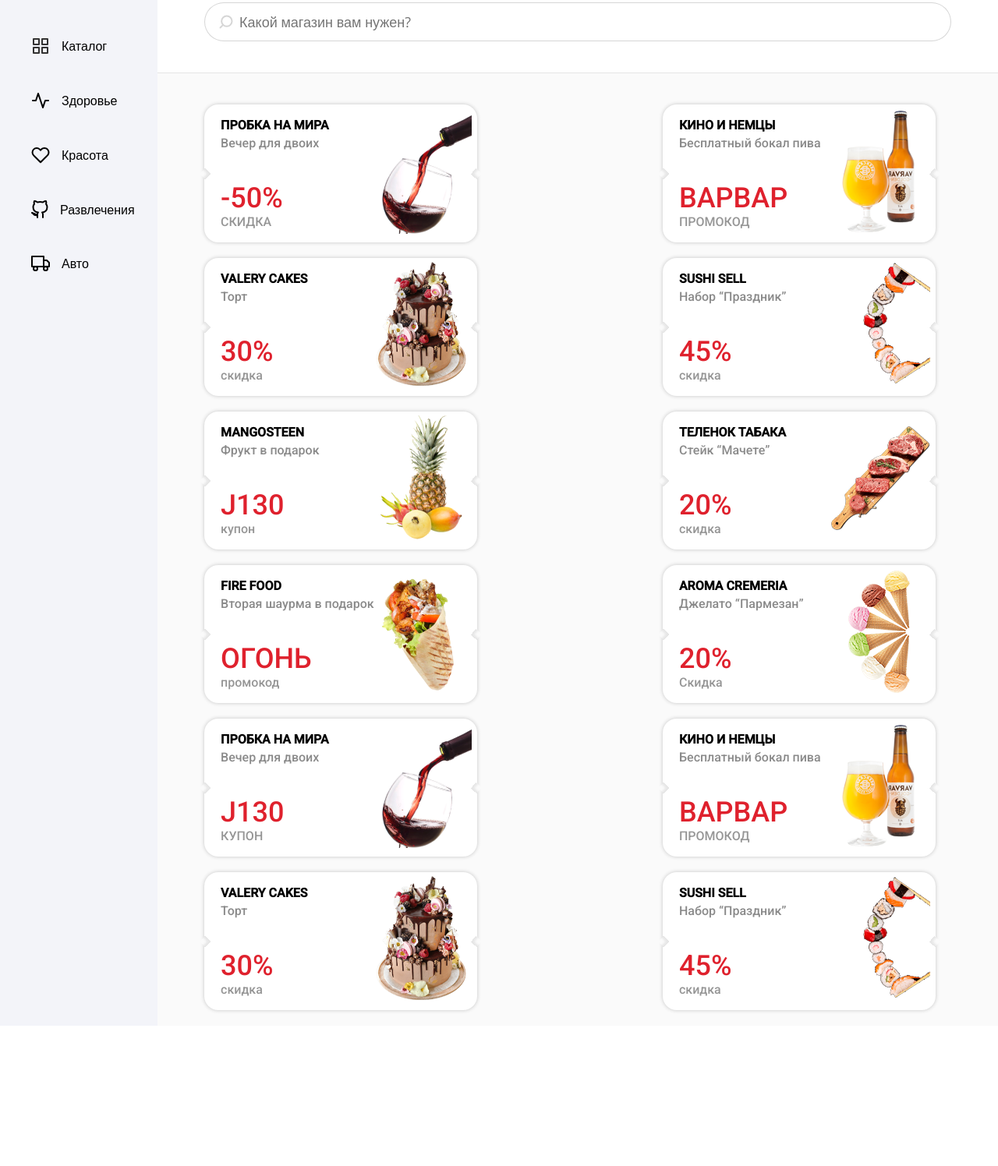
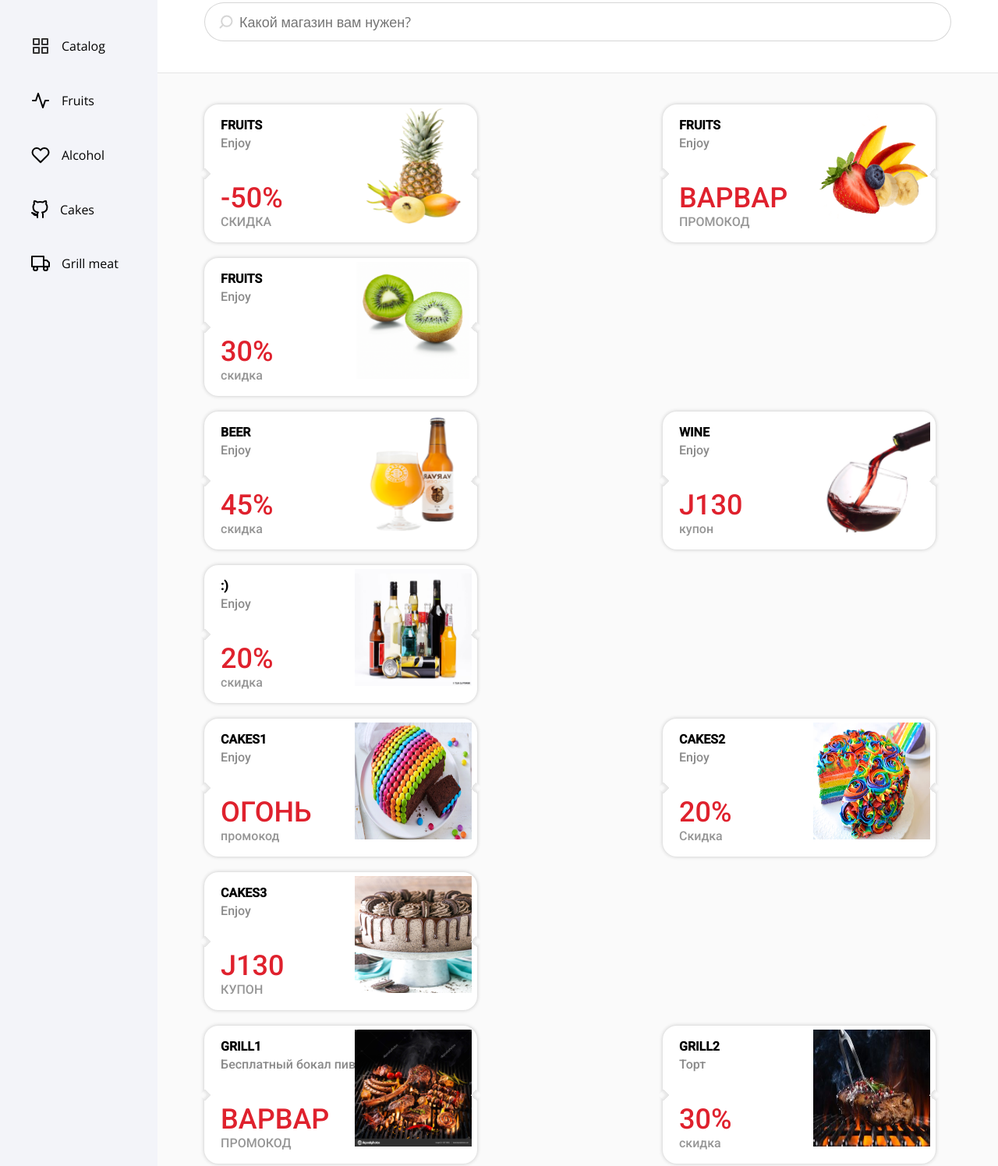
Before and after one commit to Letmehear15/shops, a plain HTML site: page index.html in a window 1280 px wide. Shown: the part 106-1602 px from the top of the page at 78% size. Before the commit the page ends 1422 px from the top, so only its background shows below. Drawn offline with nearby package versions, Linux system fonts and the light colour scheme.

Commit message:
update nah

```diff
--- a/css/style.css
+++ b/css/style.css
@@ -4,6 +4,11 @@
     box-sizing: border-box;
     font-family: 'Open Sans', sans-serif;
 }
+
+.hide {
+    display: none !important;
+}
+
 .active {
     color: #34ABE0;
     border-left: 3px solid #34ABE0;
@@ -87,6 +92,12 @@ header {
     justify-content: space-between;
     flex-wrap: wrap;
 }
+.flex {
+    width: 100%;
+    display: flex;
+    justify-content: space-between;
+    flex-wrap: wrap;
+}
 .main__item {
     position: relative;
     display: flex;
@@ -159,6 +170,8 @@ header {
     font-weight: 300;
 }
 .rightSide img{
+    width: 150px;
+    height: 150px;
     position: absolute;
     right: 6px;
     top: 4px;
--- a/index.html
+++ b/index.html
@@ -23,41 +23,41 @@
                 <span>BECO</span>
             </div>
             <ul class="menu__items">
-                <li class="menu__item">
+                <li class="menu__item catalog">
                     <svg width="24" height="24" viewBox="0 0 24 24" fill="none" xmlns="http://www.w3.org/2000/svg">
                         <path d="M10 3H3V10H10V3Z" stroke="#333333" stroke-width="2" stroke-linecap="round" stroke-linejoin="round"/>
                         <path d="M21 3H14V10H21V3Z" stroke="#333333" stroke-width="2" stroke-linecap="round" stroke-linejoin="round"/>
                         <path d="M21 14H14V21H21V14Z" stroke="#333333" stroke-width="2" stroke-linecap="round" stroke-linejoin="round"/>
                         <path d="M10 14H3V21H10V14Z" stroke="#333333" stroke-width="2" stroke-linecap="round" stroke-linejoin="round"/>
                     </svg>
-                    <span>Каталог</span>
+                    <span>Catalog</span>
                 </li>
-                <li class="menu__item">
+                <li class="menu__item toArray">
                     <svg width="24" height="24" viewBox="0 0 24 24" fill="none" xmlns="http://www.w3.org/2000/svg">
                         <path d="M22 12H18L15 21L9 3L6 12H2" stroke="black" stroke-width="2" stroke-linecap="round" stroke-linejoin="round"/>
                     </svg>
-                    <span>Здоровье</span>
+                    <span>Fruits</span>
                 </li>
-                <li class="menu__item">
+                <li class="menu__item toArray">
                     <svg width="24" height="24" viewBox="0 0 24 24" fill="none" xmlns="http://www.w3.org/2000/svg">
                         <path d="M20.84 4.60999C20.3292 4.099 19.7228 3.69364 19.0554 3.41708C18.3879 3.14052 17.6725 2.99817 16.95 2.99817C16.2275 2.99817 15.5121 3.14052 14.8446 3.41708C14.1772 3.69364 13.5708 4.099 13.06 4.60999L12 5.66999L10.94 4.60999C9.9083 3.5783 8.50903 2.9987 7.05 2.9987C5.59096 2.9987 4.19169 3.5783 3.16 4.60999C2.1283 5.64169 1.54871 7.04096 1.54871 8.49999C1.54871 9.95903 2.1283 11.3583 3.16 12.39L4.22 13.45L12 21.23L19.78 13.45L20.84 12.39C21.351 11.8792 21.7563 11.2728 22.0329 10.6053C22.3095 9.93789 22.4518 9.22248 22.4518 8.49999C22.4518 7.77751 22.3095 7.0621 22.0329 6.39464C21.7563 5.72718 21.351 5.12075 20.84 4.60999V4.60999Z" stroke="black" stroke-width="2" stroke-linecap="round" stroke-linejoin="round"/>
                     </svg>
-                    <span>Красота</span>
+                    <span>Alcohol</span>
                 </li>
-                <li class="menu__item">
+                <li class="menu__item toArray">
                     <svg width="22" height="23" viewBox="0 0 22 23" fill="none" xmlns="http://www.w3.org/2000/svg">
                         <path d="M15 22V18.13C15.0375 17.6532 14.9731 17.1738 14.811 16.7238C14.6489 16.2738 14.3929 15.8634 14.06 15.52C17.2 15.17 20.5 13.98 20.5 8.52C20.4997 7.12383 19.9627 5.7812 19 4.77C19.4559 3.54851 19.4236 2.19835 18.91 0.999999C18.91 0.999999 17.73 0.649999 15 2.48C12.708 1.85882 10.292 1.85882 8 2.48C5.27 0.649999 4.09 0.999999 4.09 0.999999C3.57638 2.19835 3.54414 3.54851 4 4.77C3.03013 5.7887 2.49252 7.14346 2.5 8.55C2.5 13.97 5.8 15.16 8.94 15.55C8.611 15.89 8.35726 16.2954 8.19531 16.7399C8.03335 17.1844 7.96681 17.6581 8 18.13V22M8 19C3 20.5 3 16.5 1 16L8 19Z" stroke="black" stroke-width="2" stroke-linecap="round" stroke-linejoin="round"/>
                     </svg>
-                    <span>Развлечения</span>
+                    <span>Cakes</span>
                     </li>
-                <li class="menu__item">
+                <li class="menu__item toArray">
                     <svg width="24" height="24" viewBox="0 0 24 24" fill="none" xmlns="http://www.w3.org/2000/svg">
                         <path d="M16 3H1V16H16V3Z" stroke="black" stroke-width="2" stroke-linecap="round" stroke-linejoin="round"/>
                         <path d="M16 8H20L23 11V16H16V8Z" stroke="black" stroke-width="2" stroke-linecap="round" stroke-linejoin="round"/>
                         <path d="M5.5 21C6.88071 21 8 19.8807 8 18.5C8 17.1193 6.88071 16 5.5 16C4.11929 16 3 17.1193 3 18.5C3 19.8807 4.11929 21 5.5 21Z" stroke="black" stroke-width="2" stroke-linecap="round" stroke-linejoin="round"/>
                         <path d="M18.5 21C19.8807 21 21 19.8807 21 18.5C21 17.1193 19.8807 16 18.5 16C17.1193 16 16 17.1193 16 18.5C16 19.8807 17.1193 21 18.5 21Z" stroke="black" stroke-width="2" stroke-linecap="round" stroke-linejoin="round"/>
                     </svg>
-                    <span>Авто</span>
+                    <span>Grill meat</span>
                 </li>
             </ul>
         </aside>
@@ -71,10 +71,11 @@
             </header>
             <div class="container">
                 <div class="main__items">
+                    <div class="category flex">
                         <div class="main__item">
                             <div class="leftSide">
-                            <h2 class="item_title">пробка на мира</h2>
-                            <span class="item__subtitle">Вечер для двоих</span>
+                                <h2 class="item_title">Fruits</h2>
+                                <span class="item__subtitle">Enjoy</span>
                                 <div class="discount">
                                     <span class="cupon">-50%</span>
                                     <span class="promo">СКИДКА</span>
@@ -82,16 +83,48 @@
                             </div>
 
                             <div class="rightSide">
-                            <img src="./img/wine.png" alt="wine">
+                                <img src="./img/fruit.png" alt="wine">
                             </div>
                         </div>
                         <div class="main__item">
                             <div class="leftSide">
-                            <h2 class="item_title">кИНО И НЕМЦЫ</h2>
-                            <span class="item__subtitle">Бесплатный бокал пива</span>
+                                <h2 class="item_title">Fruits</h2>
+                                <span class="item__subtitle">Enjoy</span>
                                 <div class="discount">
                                     <span class="cupon">ВАРВАР</span>
                                     <span class="promo">ПРОМОКОД</span>
+                                </div>
+                            </div>
+
+                            <div class="rightSide">
+                                <img src="./img/fruits.png" alt="beer">
+                            </div>
+
+                        </div>
+                        <div class="main__item">
+                            <div class="leftSide">
+                                <h2 class="item_title">Fruits</h2>
+                                <span class="item__subtitle">Enjoy</span>
+                                <div class="discount">
+                                    <span class="cupon">30%</span>
+                                    <span class="promo">скидка</span>
+                                </div>
+                            </div>
+
+                            <div class="rightSide">
+                                <img src="./img/kiwi.png" alt="cake">
+                            </div>
+
+                        </div>
+                    </div>
+                    <div class="category flex">
+                        <div class="main__item">
+                            <div class="leftSide">
+                                <h2 class="item_title">Beer</h2>
+                                <span class="item__subtitle">Enjoy</span>
+                                <div class="discount">
+                                    <span class="cupon">45%</span>
+                                    <span class="promo">скидка</span>
                                 </div>
                             </div>
 
@@ -102,7 +135,101 @@
                         </div>
                         <div class="main__item">
                             <div class="leftSide">
-                            <h2 class="item_title">valery cakes</h2>
+                                <h2 class="item_title">Wine</h2>
+                                <span class="item__subtitle">Enjoy</span>
+                                <div class="discount">
+                                    <span class="cupon">J130</span>
+                                    <span class="promo">купон</span>
+                                </div>
+                            </div>
+
+                            <div class="rightSide">
+                                <img src="./img/wine.png" alt="fruit">
+                            </div>
+
+                        </div>
+                        <div class="main__item">
+                            <div class="leftSide">
+                                <h2 class="item_title">:)</h2>
+                                <span class="item__subtitle">Enjoy</span>
+                                <div class="discount">
+                                    <span class="cupon">20% </span>
+                                    <span class="promo">скидка</span>
+                                </div>
+                            </div>
+
+                            <div class="rightSide">
+                                <img src="./img/alcohols.jpg" alt="beef">
+                            </div>
+
+                        </div>
+                    </div>
+                    <div class="category flex">
+                        <div class="main__item">
+                            <div class="leftSide">
+                                <h2 class="item_title">Cakes1</h2>
+                                <span class="item__subtitle">Enjoy</span>
+                                <div class="discount">
+                                    <span class="cupon">ОГОНЬ</span>
+                                    <span class="promo">промокод</span>
+                                </div>
+                            </div>
+
+                            <div class="rightSide">
+                                <img src="./img/cakes1.webp" alt="kebab">
+                            </div>
+
+                        </div>
+                        <div class="main__item">
+                            <div class="leftSide">
+                                <h2 class="item_title">Cakes2</h2>
+                                <span class="item__subtitle">Enjoy</span>
+                                <div class="discount">
+                                    <span class="cupon">20%</span>
+                                    <span class="promo">Скидка</span>
+                                </div>
+                            </div>
+
+                            <div class="rightSide">
+                                <img src="./img/cakes2.jpg" alt="ice">
+                            </div>
+
+                        </div>
+                        <div class="main__item">
+                            <div class="leftSide">
+                                <h2 class="item_title">Cakes3</h2>
+                                <span class="item__subtitle">Enjoy</span>
+                                <div class="discount">
+                                    <span class="cupon">J130</span>
+                                    <span class="promo">КУПОН</span>
+                                </div>
+                            </div>
+
+                            <div class="rightSide">
+                                <img src="./img/cakes3.jpg" alt="wine ">
+                            </div>
+
+                        </div>
+                    </div>
+                   <div class="category flex">
+                    <div class="main__item">
+                        <div class="leftSide">
+                            <h2 class="item_title">Grill1</h2>
+                            <span class="item__subtitle">Бесплатный бокал пива</span>
+                            <div class="discount">
+                                <span class="cupon">ВАРВАР</span>
+                                <span class="promo">ПРОМОКОД</span>
+                            </div>
+                        </div>
+
+                        <div class="rightSide">
+                            <img src="./img/grill1.jpg" alt="beer">
+                        </div>
+
+                    </div>
+                    <div class="main__item">
+                        <div class="leftSide">
+                            <h2 class="item_title">Grill2</h2>
                             <span class="item__subtitle">Торт</span>
                             <div class="discount">
                                 <span class="cupon">30%</span>
@@ -111,13 +238,13 @@
                         </div>
 
                         <div class="rightSide">
-                            <img src="./img/cake.png" alt="cake">
+                            <img src="./img/grill2.jpg" alt="cake">
                         </div>
 
                     </div>
                     <div class="main__item">
                         <div class="leftSide">
-                            <h2 class="item_title">sushi sell</h2>
+                            <h2 class="item_title">Grill3</h2>
                             <span class="item__subtitle">Набор “Праздник”</span>
                             <div class="discount">
                                 <span class="cupon">45%</span>
@@ -126,129 +253,10 @@
                         </div>
 
                         <div class="rightSide">
-                            <img src="./img/roll.png" alt="roll">
+                            <img src="./img/grill3.jpg" alt="roll">
                         </div>
 
                     </div>
-                    <div class="main__item">
-                        <div class="leftSide">
-                            <h2 class="item_title">mangosteen</h2>
-                            <span class="item__subtitle">Фрукт в подарок</span>
-                            <div class="discount">
-                                <span class="cupon">J130</span>
-                                <span class="promo">купон</span>
-                            </div>
-                        </div>
-
-                        <div class="rightSide">
-                            <img src="./img/fruit.png" alt="fruit">
-                        </div>
-
-                    </div>
-                    <div class="main__item">
-                        <div class="leftSide">
-                            <h2 class="item_title">теленок табака</h2>
-                            <span class="item__subtitle">Стейк “Мачете”</span>
-                            <div class="discount">
-                                <span class="cupon">20% </span>
-                                <span class="promo">скидка</span>
-                            </div>
-                        </div>
-
-                        <div class="rightSide">
-                            <img src="./img/beef.png" alt="beef">
-                        </div>
-
-                    </div>
-                    <div class="main__item">
-                        <div class="leftSide">
-                            <h2 class="item_title">fire food</h2>
-                            <span class="item__subtitle">Вторая шаурма в подарок</span>
-                            <div class="discount">
-                                <span class="cupon">ОГОНЬ</span>
-                                <span class="promo">промокод</span>
-                            </div>
-                        </div>
-
-                        <div class="rightSide">
-                            <img src="./img/kebab.png" alt="kebab">
-                        </div>
-
-                    </div>
-                    <div class="main__item">
-                        <div class="leftSide">
-                            <h2 class="item_title">aroma cremeria</h2>
-                            <span class="item__subtitle">Джелато “Пармезан”</span>
-                            <div class="discount">
-                                <span class="cupon">20%</span>
-                                <span class="promo">Скидка</span>
-                            </div>
-                        </div>
-
-                        <div class="rightSide">
-                            <img src="./img/ice.png" alt="ice">
-                        </div>
-
-                    </div>
-                    <div class="main__item">
-                        <div class="leftSide">
-                            <h2 class="item_title">пробка на мира</h2>
-                            <span class="item__subtitle">Вечер для двоих</span>
-                            <div class="discount">
-                                <span class="cupon">J130</span>
-                                <span class="promo">КУПОН</span>
-                            </div>
-                        </div>
-
-                        <div class="rightSide">
-                            <img src="./img/wine.png" alt="wine ">
-                        </div>
-
-                    </div>
-                    <div class="main__item">
-                        <div class="leftSide">
-                            <h2 class="item_title">кИНО И НЕМЦЫ</h2>
-                            <span class="item__subtitle">Бесплатный бокал пива</span>
-                            <div class="discount">
-                                <span class="cupon">ВАРВАР</span>
-                                <span class="promo">ПРОМОКОД</span>
-                            </div>
-                        </div>
-
-                        <div class="rightSide">
-                            <img src="./img/beer.png" alt="beer">
-                        </div>
-
-                    </div>
-                    <div class="main__item">
-                        <div class="leftSide">
-                            <h2 class="item_title">valery cakes</h2>
-                            <span class="item__subtitle">Торт</span>
-                            <div class="discount">
-                                <span class="cupon">30%</span>
-                                <span class="promo">скидка</span>
-                            </div>
-                        </div>
-
-                        <div class="rightSide">
-                            <img src="./img/cake.png" alt="cake">
-                        </div>
-
-                    </div>
-                    <div class="main__item">
-                        <div class="leftSide">
-                            <h2 class="item_title">sushi sell</h2>
-                            <span class="item__subtitle">Набор “Праздник”</span>
-                            <div class="discount">
-                                <span class="cupon">45%</span>
-                                <span class="promo">скидка</span>
-                            </div>
-                        </div>
-
-                        <div class="rightSide">
-                            <img src="./img/roll.png" alt="roll">
-                        </div>
-
                    </div>
                 </div>
             </div>
```
Also changed, not shown: js/js.js (+16 -2 lines), img/alcohols.jpg (added), img/beef.png (deleted), img/cake.png (deleted), img/cakes1.webp (added), img/cakes2.jpg (added), img/cakes3.jpg (added), img/fruits.png (added), img/grill1.jpg (added), img/grill2.jpg (added), img/grill3.jpg (added), img/ice.png (deleted), img/kebab.png (deleted), img/kiwi.png (added), 1 more files, 2 other files. Lines whose indentation alone changed are shown as unchanged.
